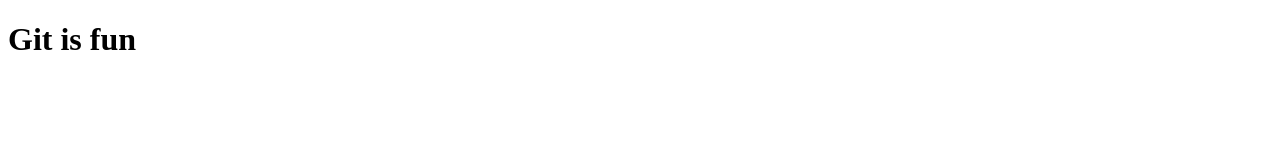
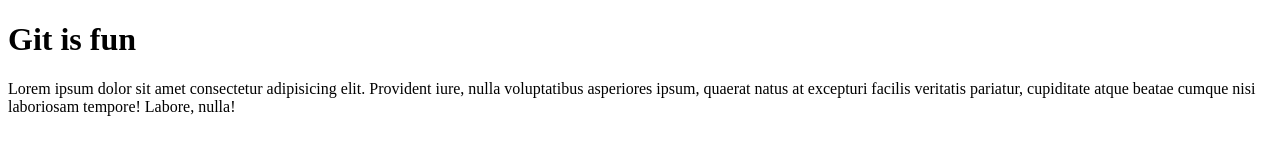
Before and after one commit to fpmsiwes/siwes2021, a plain HTML site: page index.html in a window 1280 px wide. Drawn offline with Linux system fonts and the light colour scheme.

Commit message:
Second commit

```diff
--- a/index.html
+++ b/index.html
@@ -8,5 +8,6 @@
 </head>
 <body>
     <h1>Git is fun</h1>
+    <p>Lorem ipsum dolor sit amet consectetur adipisicing elit. Provident iure, nulla voluptatibus asperiores ipsum, quaerat natus at excepturi facilis veritatis pariatur, cupiditate atque beatae cumque nisi laboriosam tempore! Labore, nulla!</p>
 </body>
 </html>
```
